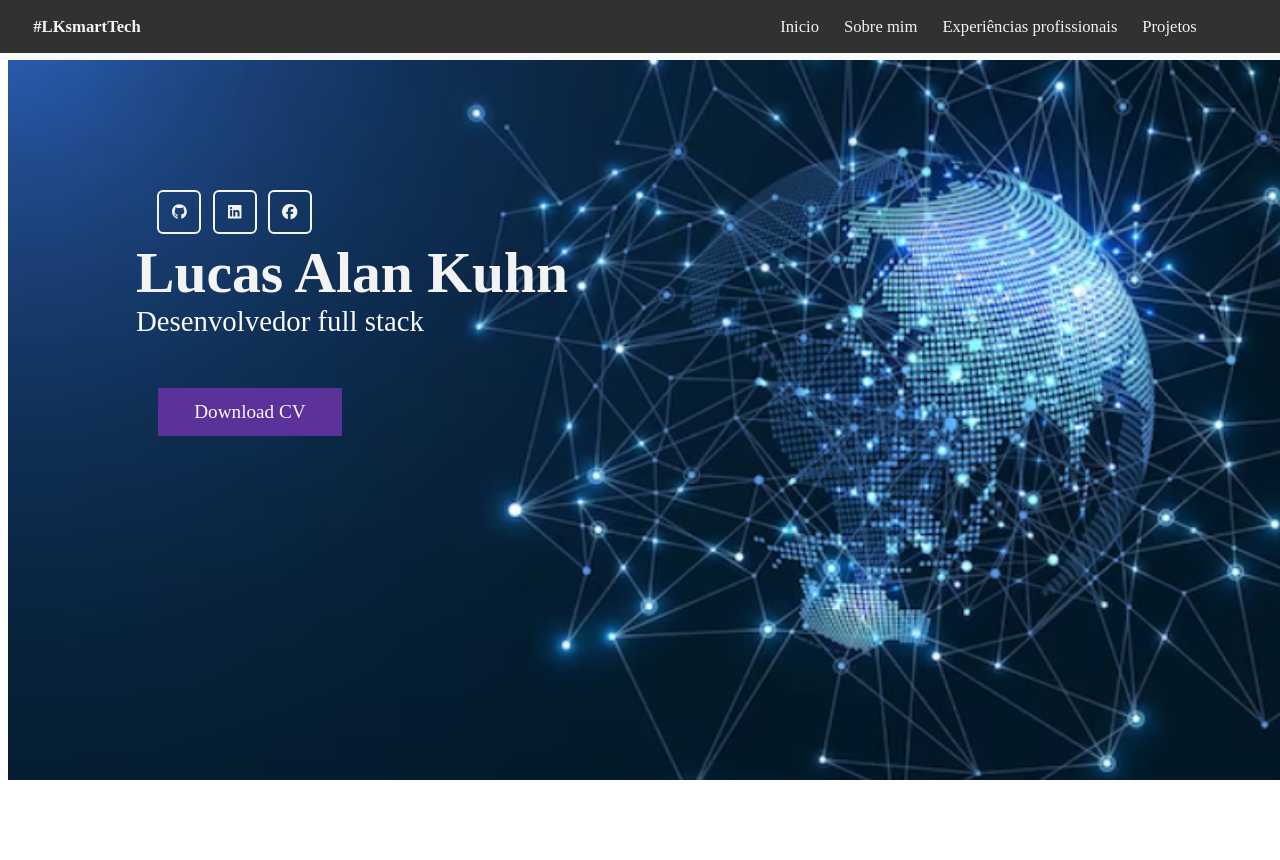
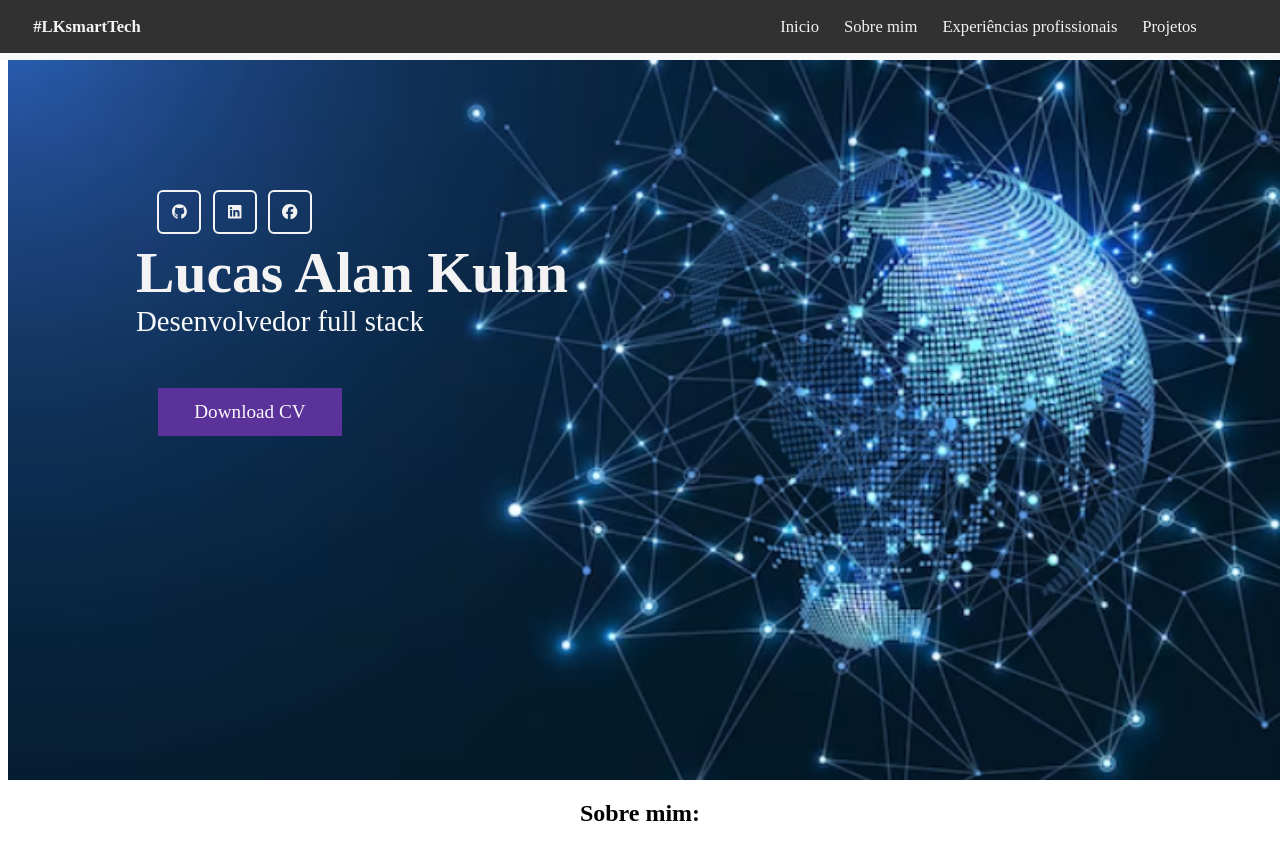
Before and after one commit to LucasAKuhn/portfolio-lucas-kuhn, an Angular app: page /portfolio in a window 1280 px wide. Shown: the top 860 px of the page. Before the commit the page ends 800 px from the top, so only its background shows below. Built offline with nearby package versions, Linux system fonts and the light colour scheme.

Commit message:
Inciando "Sobre mim"

```diff
--- a/src/app/app.module.ts
+++ b/src/app/app.module.ts
@@ -7,13 +7,15 @@ import { HeaderComponent } from './components/header/header.component';
 import { PortfolioComponent } from './components/portfolio/portfolio.component';
 import { InicioComponent } from './components/inicio/inicio.component';
 import { FontAwesomeModule } from '@fortawesome/angular-fontawesome';
+import { SobreComponent } from './components/sobre/sobre.component';
 
 @NgModule({
   declarations: [
     AppComponent,
     HeaderComponent,
     PortfolioComponent,
-    InicioComponent
+    InicioComponent,
+    SobreComponent
   ],
   imports: [
     BrowserModule,
--- a/src/app/components/inicio/inicio.component.scss
+++ b/src/app/components/inicio/inicio.component.scss
@@ -2,13 +2,11 @@
   width: 100vw;
   height: 90vh;
   background: #232323;
-
 }
 
 #banner {
   width: 100%;
   height: 100%;
-  //top: 4.5rem;
   object-fit: cover;
 }
 
--- a/src/app/components/portfolio/portfolio.component.html
+++ b/src/app/components/portfolio/portfolio.component.html
@@ -1,2 +1,3 @@
 <app-header></app-header>
 <app-inicio></app-inicio>
+<app-sobre></app-sobre>
--- /dev/null
+++ b/src/app/components/sobre/sobre.component.html
@@ -0,0 +1,9 @@
+<section id="educacion">
+  <div class="container-fluid">
+    <div class="titulo">
+      <h2>Sobre mim:</h2>
+    </div>
+
+
+  </div>
+</section>
--- /dev/null
+++ b/src/app/components/sobre/sobre.component.scss
@@ -0,0 +1,9 @@
+#educacion {
+  height: 100vh;
+}
+
+.container-fluid {
+  align-items: center;
+  display: flex;
+  flex-direction: column;
+}
```
Also changed, not shown: src/app/components/sobre/sobre.component.ts (added, +10 -0 lines), 1 other file (tests, documents, lock files or other folders).
